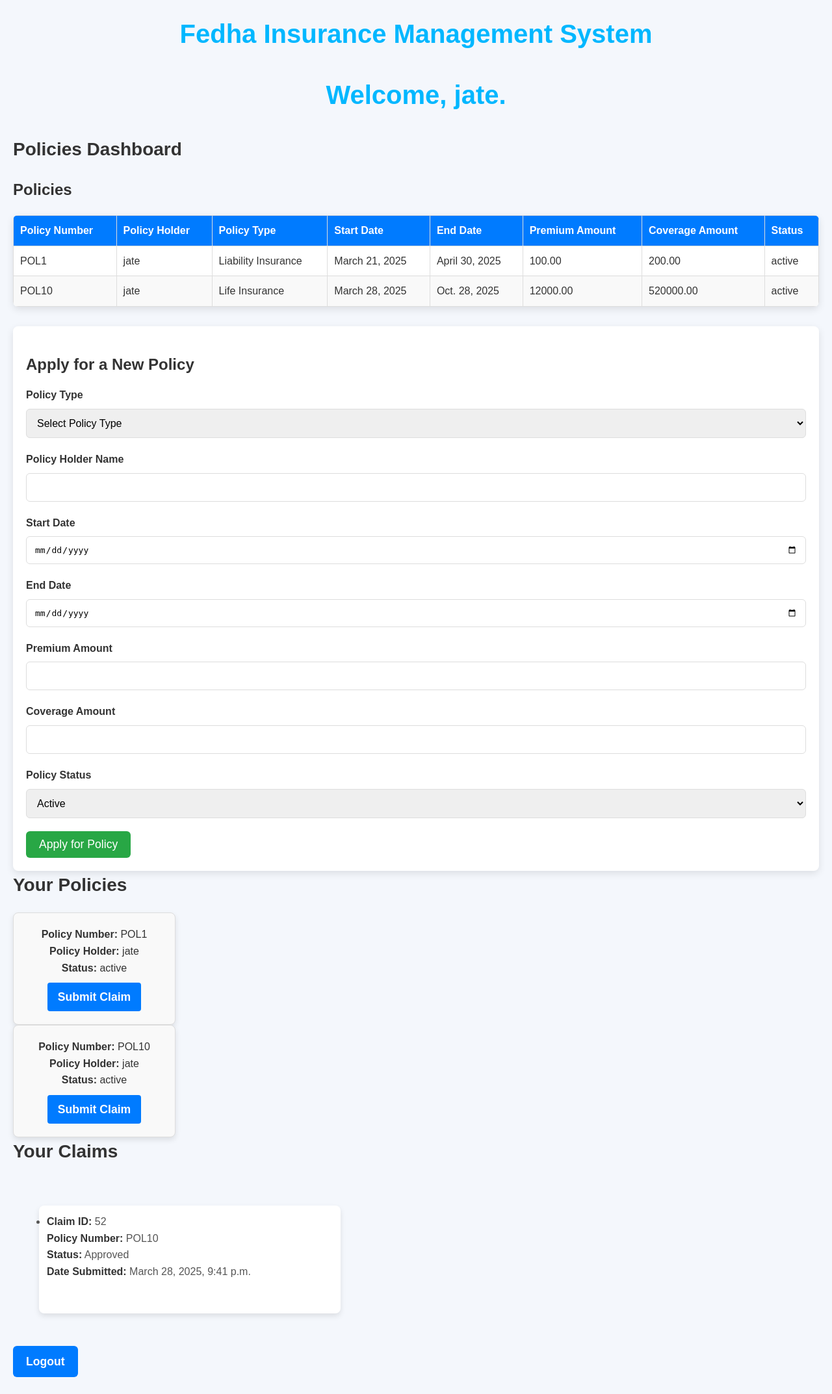
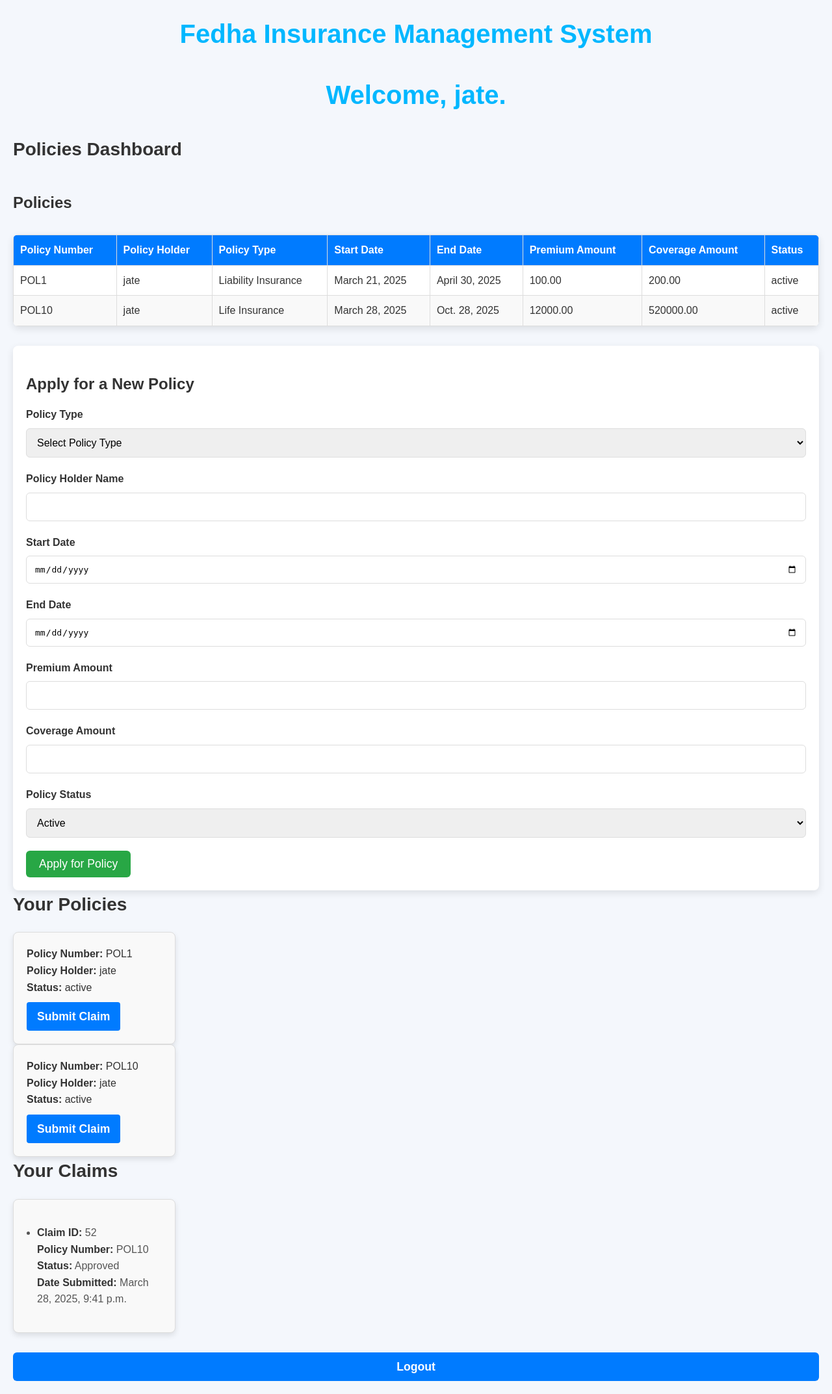
Before and after one commit to jateee/insurance-management-system, a Django app: page /dashboard in a window 1280 px wide. Shown: the whole page at 65% size. Before the commit the page ends 2119 px from the top, so only its background shows below. Run offline with Django 5.2, Linux system fonts and the light colour scheme; a user stored in the database is signed in; data comes from the database, SQL or seed files in the repository; both versions use the stored data as it was after the commit.

Commit message:
looks better

```diff
--- a/fedha/templates/fedha/dashboard.html
+++ b/fedha/templates/fedha/dashboard.html
@@ -15,6 +15,8 @@
         body {
             font-family: 'Arial', sans-serif;
             background-color: #f4f7fc;
+            display: flex;
+            flex-direction: column;
             color: #333;
             padding: 20px;
             line-height: 1.6;
@@ -88,15 +90,17 @@
             display: inline-block;
             background-color: #007BFF;
             color: white;
-            padding: 10px 20px;
+            padding: 8px 20px;
             margin-top: 30px;
             text-decoration: none;
             border-radius: 6px;
             font-size: 1.1em;
+            width: auto;
+            text-align: center;
         }
 
         .logout:hover {
-            background-color: #c9302c;
+            background-color:rgb(238, 18, 10);
         }
 
         /* Policy Application Form */
@@ -170,7 +174,7 @@
                 border-radius: 8px;
                 width: 250px; /* Width of each policy card */
                 box-shadow: 0 4px 8px rgba(0, 0, 0, 0.1);
-                text-align: center;
+                text-align: left;
             }
 
             .policy-card a {
@@ -202,21 +206,37 @@ h2 {
 }
 
    /* Claims Section */
+   .claims-list-container {
+    display: flex; /* Use flexbox to lay out the claims cards */
+    flex-wrap: wrap; /* Allow cards to wrap to the next line if needed */
+    justify-content: flex-start; /* Align cards to the left side */
+    gap: 20px; /* Add some spacing between the cards */
+    width: 100%;
+}
+
    .claims-list {
-    background-color: #fff;
+    background-color: #f9f9f9;
+    padding: 20px;
+    border: 1px solid #ddd;
     border-radius: 8px;
+    width: 250px; /* Width of each claim card */
     box-shadow: 0 4px 8px rgba(0, 0, 0, 0.1);
-    padding: 12px;
-    margin-top: 20px;
-    width: 40%; /* Adjust width to a smaller value, you can change the percentage */
-    max-width: 600px; /* Optional: set a max width */
+    text-align: left;
+    display: inline-block;
+
 
 }
 
 .claim {
-    border-bottom: 1px solid #ddd;
-    padding-bottom: 15px;
-    margin-bottom: 15px;
+    display: flex;
+    align-items: center;
+    margin-top: 10px;
+    padding: 8px 16px;
+    color: white;
+    text-decoration: none;
+    border-radius: 4px;
+    align-items: center;
+
 }
 
 .claim:last-child {
@@ -231,6 +251,8 @@ h2 {
     margin-bottom: 10px;
     font-size: 16px;
     color: #555;
+
+
 }
 
 /* Links */
@@ -390,7 +412,7 @@ a:hover {
             </script>
      </ul>
      <h2>Your Claims</h2>
-     <div class="container">
+     <div class="claims-list-container">
          {% if claims %}
         <ul>
             <div class="claims-list">
@@ -415,7 +437,6 @@ a:hover {
     </div>
 
 
-
     <!-- Logout Button -->
     <a href="{% url 'user_logout' %}" class="logout">Logout</a>
 
```
Also changed, not shown: fedha/templates/fedha/index.html (+5 -4 lines), fedha/templates/fedha/login.html (+19 -1 lines), db.sqlite3.
